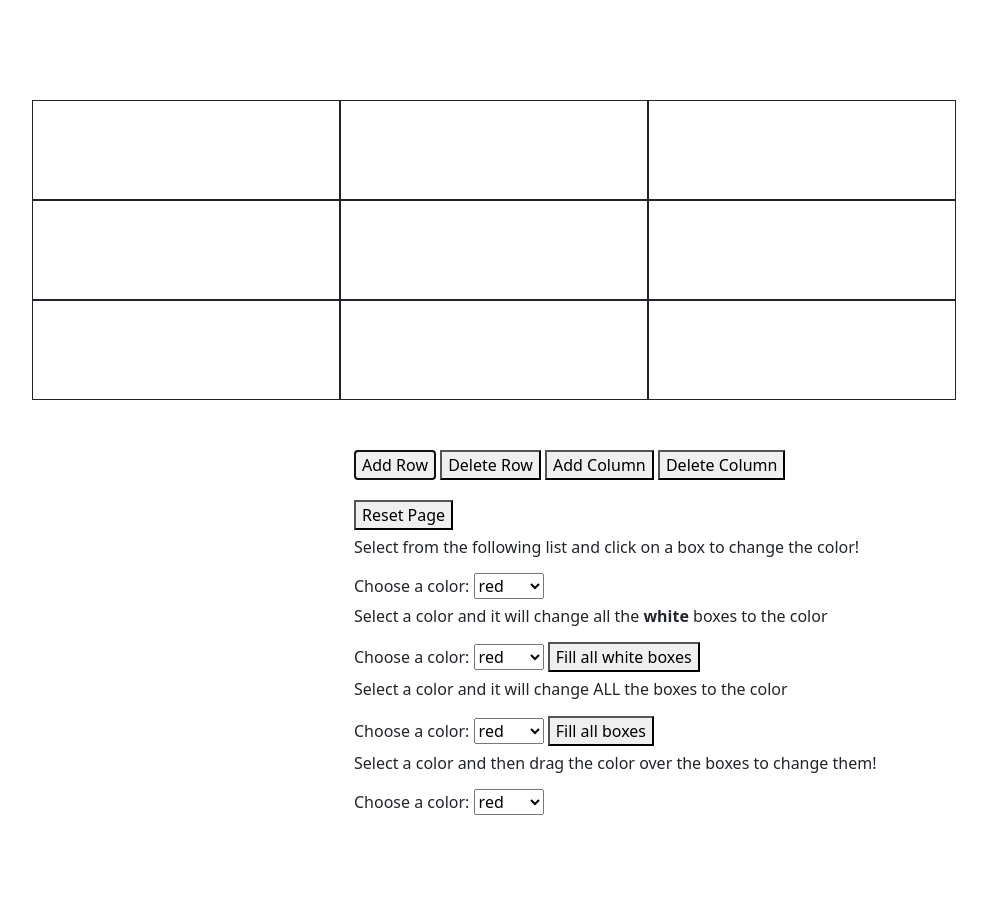
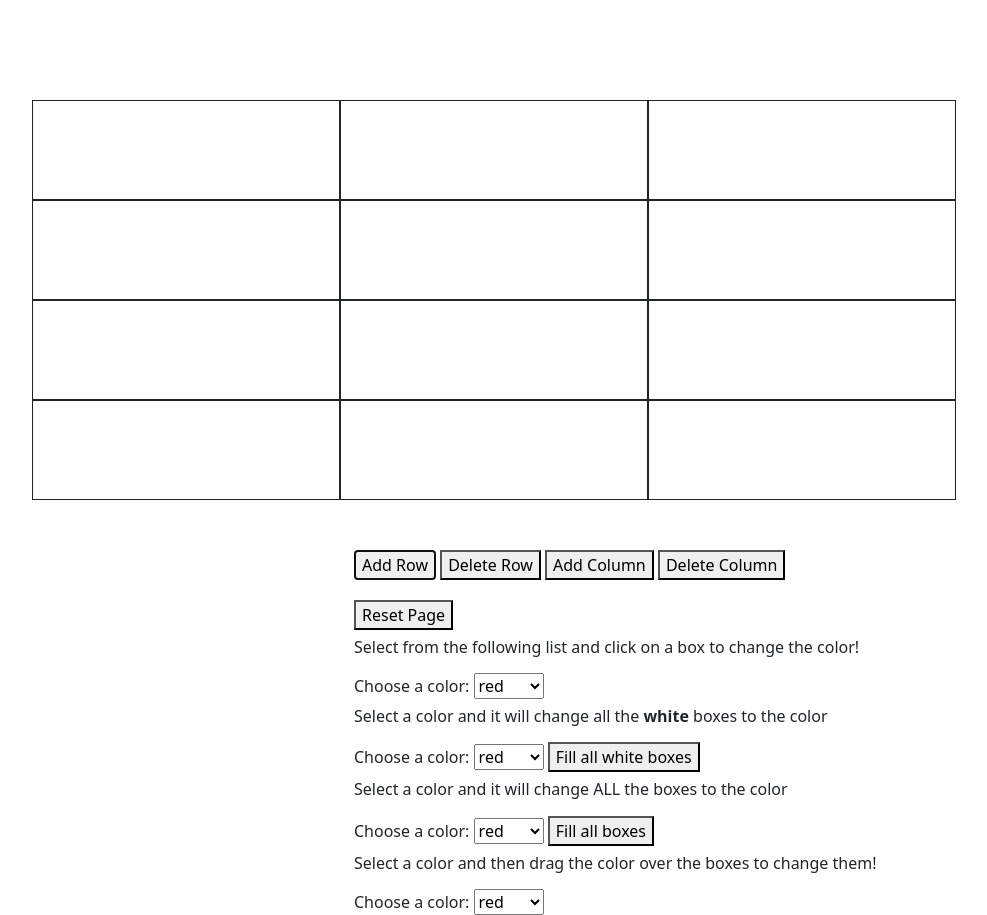
Before and after one commit to huilin-zou/Assignment-5, a plain HTML site: page index.html in a window 1280 px wide. Both pictures are taken after a click on the button "Add Row". Shown: the whole page, without its empty margins (146-1133 px from the left). Before the commit the page ends 815 px from the top, so only its background shows below. Drawn offline with nearby package versions, Linux system fonts and the light colour scheme.

Commit message:
add rows btn

```diff
--- a/assignment5.js
+++ b/assignment5.js
@@ -0,0 +1,23 @@
+const a = document.querySelector(".addRowBtn");
+const content = document.querySelector(".gridContainer");
+
+a.addEventListener("click", function () {
+  const newRow = document.createElement("div");
+  newRow.setAttribute("class", "row");
+//if grid is empty
+  if (content.children.length == 0) {
+    const b = document.createElement("div");
+    b.setAttribute("class", "col-sm border border-dark box white");
+    newRow.appendChild(b);
+  } else {
+    const numOfCol = document.querySelector(".row").querySelectorAll(".box");
+
+    for (let i = 0; i < numOfCol.length; i++) {
+      const b = document.createElement("div");
+      b.setAttribute("class", "col-sm border border-dark box white");
+      newRow.appendChild(b);
+    }
+  }
+
+  content.appendChild(newRow);
+});
--- a/index.html
+++ b/index.html
@@ -103,7 +103,7 @@
             </div>
    </div>
 
-    <!-- don't forget to add your script file -->
+<script src="assignment5.js" ></script>
 </body>
 
 </html>
```
Also changed, not shown: style.css (indentation only).
